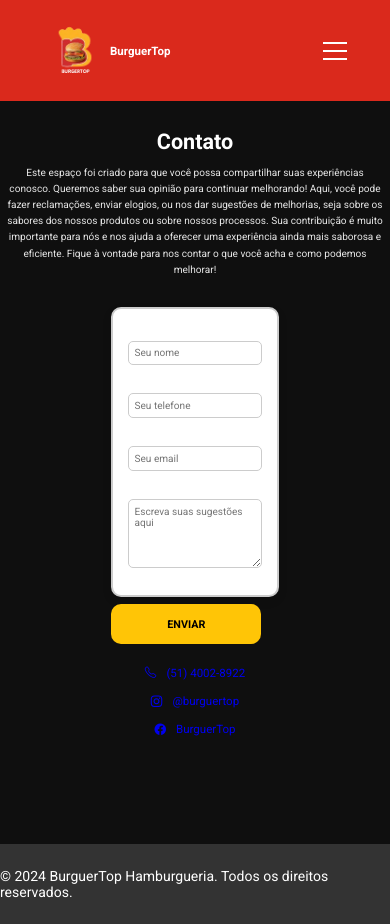
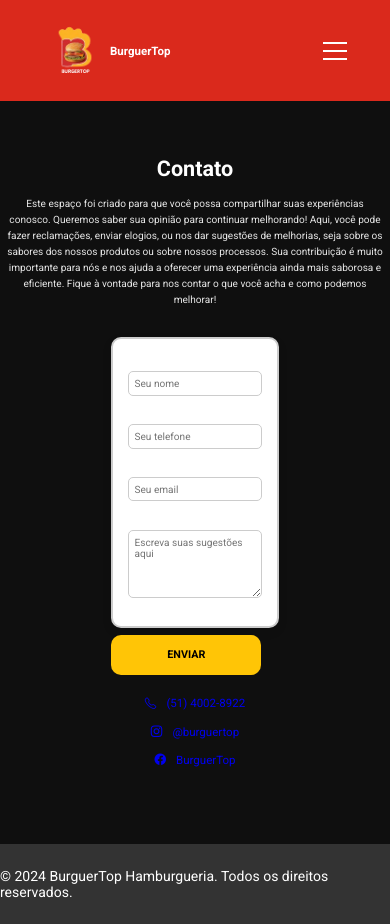
Before and after one commit to JseamusJ/BurguerTop, a plain HTML site: page contato.html in a window 390 px wide. Drawn offline with nearby package versions, Linux system fonts and the light colour scheme.

Commit message:
Add files via upload

```diff
--- a/contato.html
+++ b/contato.html
@@ -34,7 +34,7 @@
     </header>
 
     <section class="contato" id="contato">
-        <h2>Contato</h3>
+        <h2>Contato</h2>
 
 
         <!-- Formulário de contato -->
--- a/style5.css
+++ b/style5.css
@@ -513,7 +513,7 @@ footer {
 
     .contato h2 {
         font-size: 3rem; /* Reduzir o tamanho da fonte para cabeçalho */
-        margin-bottom: 1.5rem;
+        margin-top: 8rem;
     }
 
     .introducao-formulario {
```
